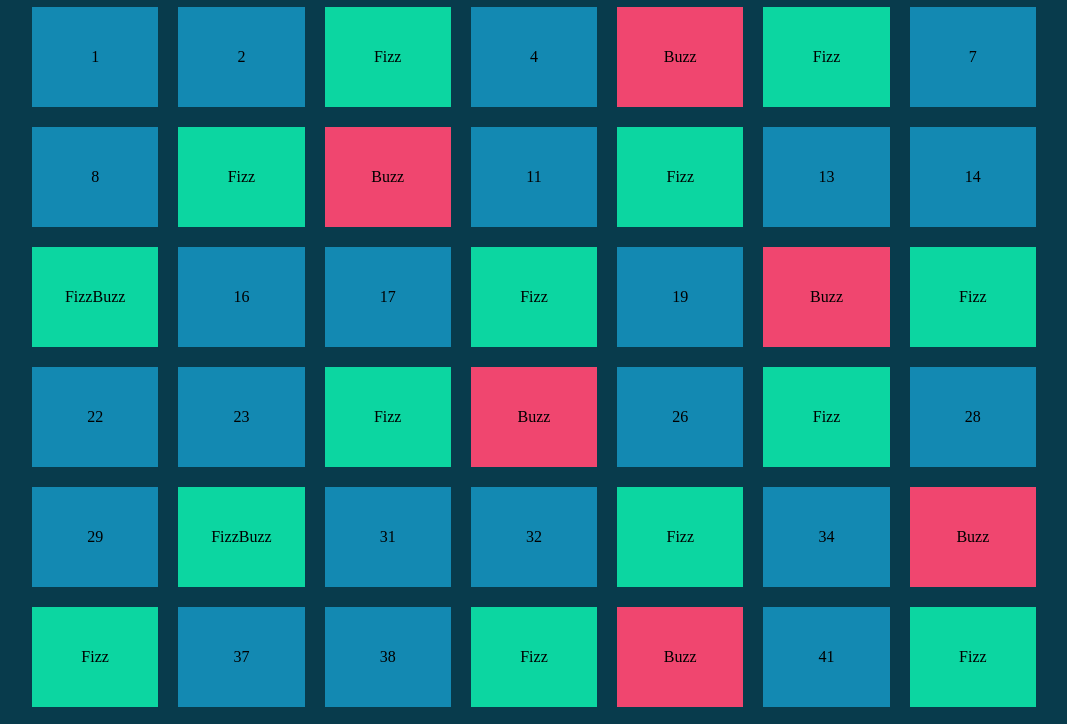
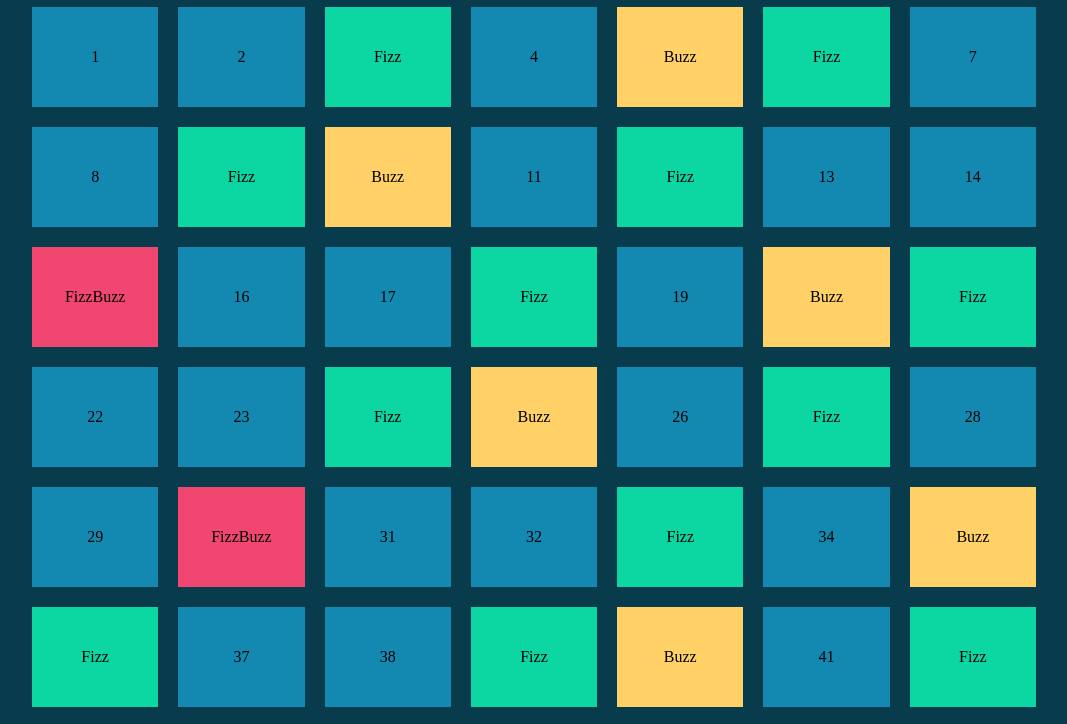
Before and after one commit to ZakariaElhaoudi/js-fizzbuzz, a plain HTML site: page index.html in a window 1280 px wide. Shown: the part 40-764 px from the top of the page, without its empty margins (106-1173 px from the left). Drawn offline with Linux system fonts and the light colour scheme.

Commit message:
aggiunzione dettagli

```diff
--- a/css/style.css
+++ b/css/style.css
@@ -33,13 +33,13 @@ h1 {
 }
 
 #contenitore > .fizz {
-    background-color: #0cd6a1;
+    background-color:#0cd6a1;
 }
 
 #contenitore > .fizzbuzz {
-    background-color: #0cd6a1;
+    background-color: #f0466f;
 }
 
 #contenitore > .buzz {
-    background-color: #f0466f;
+    background-color: #ffd166;
 }
```
